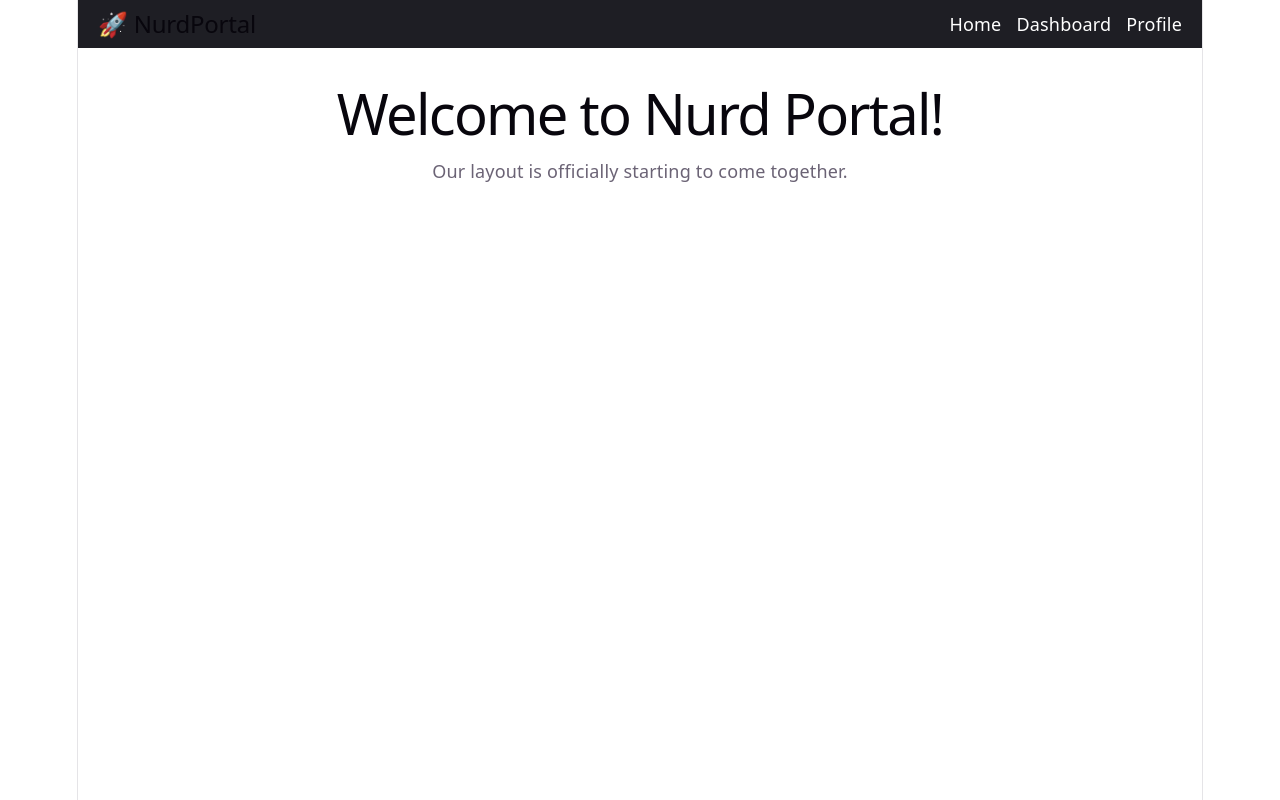
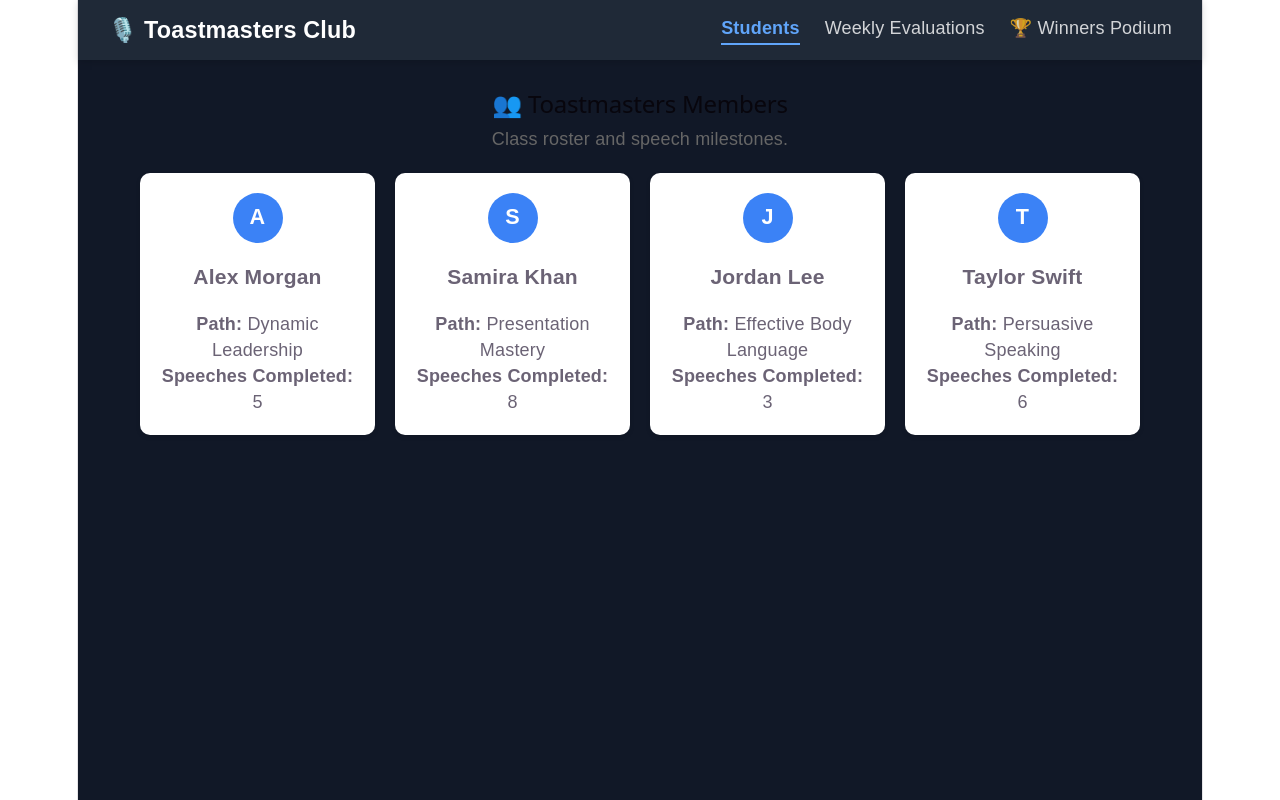
Before and after one commit to prabhashwaraSM/nurd-portal, a React (Vite) app: page / in a window 1280 px wide. Built offline with nearby package versions, Linux system fonts and the light colour scheme.

Commit message:
Toastmaster club website

```diff
--- a/src/App.jsx
+++ b/src/App.jsx
@@ -1,18 +1,21 @@
-// 1. Import your new Navbar component
+import { useState } from "react";
 import Navbar from "./components/Navbar";
+import Students from "./pages/Students";
+import Evaluations from "./pages/Evaluations";
+import Winners from "./pages/Winners";
 
 function App() {
-  const projectName = "Nurd Portal";
+  const [activeTab, setActiveTab] = useState("students");
 
   return (
-    <div>
-      {/* 2. Use the Navbar component like a custom HTML tag */}
-      <Navbar />
+    <div style={{ backgroundColor: "#111827", minHeight: "100vh", fontFamily: "sans-serif" }}>
+      <Navbar activeTab={activeTab} setActiveTab={setActiveTab} />
 
-      <div style={{ padding: "20px" }}>
-        <h1>Welcome to {projectName}!</h1>
-        <p>Our layout is officially starting to come together.</p>
-      </div>
+      <main>
+        {activeTab === "students" && <Students />}
+        {activeTab === "evaluations" && <Evaluations />}
+        {activeTab === "winners" && <Winners />}
+      </main>
     </div>
   );
 }
--- /dev/null
+++ b/src/Pages/Evaluations.jsx
@@ -0,0 +1,77 @@
+import { useState } from "react";
+
+function Evaluations() {
+  const [selectedStudent, setSelectedStudent] = useState("Alex Morgan");
+  const [scores, setScores] = useState({
+    gestures: 8,
+    smile: 9,
+    eyeContact: 7,
+    vocalVariety: 8,
+    speechStructure: 9,
+  });
+
+  const totalScore = Object.values(scores).reduce((sum, val) => sum + Number(val), 0);
+
+  const handleScoreChange = (criterion, value) => {
+    setScores((prev) => ({ ...prev, [criterion]: value }));
+  };
+
+  return (
+    <div style={styles.container}>
+      <h2>📋 Weekly Speech Evaluation</h2>
+      <p style={{ color: "#666" }}>Grade speaker performance across key communication metrics (1-10).</p>
+
+      <div style={styles.card}>
+        <label><strong>Select Student:</strong></label>
+        <select
+          value={selectedStudent}
+          onChange={(e) => setSelectedStudent(e.target.value)}
+          style={styles.select}
+        >
+          <option>Alex Morgan</option>
+          <option>Samira Khan</option>
+          <option>Jordan Lee</option>
+          <option>Taylor Swift</option>
+        </select>
+
+        <div style={styles.criteriaContainer}>
+          {[
+            { key: "gestures", label: "🤝 Natural Hand Gestures" },
+            { key: "smile", label: "😊 Confident Smile & Warmth" },
+            { key: "eyeContact", label: "👁️ Audience Eye Contact" },
+            { key: "vocalVariety", label: "🎙️ Vocal Variety & Projection" },
+            { key: "speechStructure", label: "📝 Speech Structure & Flow" },
+          ].map((item) => (
+            <div key={item.key} style={styles.scoreRow}>
+              <span>{item.label}: <strong>{scores[item.key]}/10</strong></span>
+              <input
+                type="range"
+                min="1"
+                max="10"
+                value={scores[item.key]}
+                onChange={(e) => handleScoreChange(item.key, e.target.value)}
+              />
+            </div>
+          ))}
+        </div>
+
+        <div style={styles.totalBox}>
+          <h3>Total Score: {totalScore} / 50</h3>
+          <button style={styles.submitBtn}>Submit Evaluation</button>
+        </div>
+      </div>
+    </div>
+  );
+}
+
+const styles = {
+  container: { padding: "30px", maxWidth: "700px", margin: "0 auto" },
+  card: { backgroundColor: "#fff", padding: "25px", borderRadius: "10px", boxShadow: "0 2px 8px rgba(0,0,0,0.1)" },
+  select: { width: "100%", padding: "10px", marginTop: "8px", marginBottom: "20px", borderRadius: "5px", border: "1px solid #ccc" },
+  criteriaContainer: { display: "flex", flexDirection: "column", gap: "15px" },
+  scoreRow: { display: "flex", justifyContent: "space-between", alignItems: "center" },
+  totalBox: { marginTop: "25px", paddingTop: "15px", borderTop: "2px solid #eee", textAlign: "center" },
+  submitBtn: { backgroundColor: "#2563eb", color: "#fff", border: "none", padding: "10px 20px", borderRadius: "5px", cursor: "pointer", fontSize: "1rem", marginTop: "10px" }
+};
+
+export default Evaluations;
--- /dev/null
+++ b/src/Pages/Students.jsx
@@ -0,0 +1,35 @@
+function Students() {
+  const sampleStudents = [
+    { id: 1, name: "Alex Morgan", path: "Dynamic Leadership", speechesGiven: 5 },
+    { id: 2, name: "Samira Khan", path: "Presentation Mastery", speechesGiven: 8 },
+    { id: 3, name: "Jordan Lee", path: "Effective Body Language", speechesGiven: 3 },
+    { id: 4, name: "Taylor Swift", path: "Persuasive Speaking", speechesGiven: 6 },
+  ];
+
+  return (
+    <div style={styles.container}>
+      <h2>👥 Toastmasters Members</h2>
+      <p style={{ color: "#666" }}>Class roster and speech milestones.</p>
+
+      <div style={styles.grid}>
+        {sampleStudents.map((student) => (
+          <div key={student.id} style={styles.card}>
+            <div style={styles.avatar}>{student.name.charAt(0)}</div>
+            <h3>{student.name}</h3>
+            <p><strong>Path:</strong> {student.path}</p>
+            <p><strong>Speeches Completed:</strong> {student.speechesGiven}</p>
+          </div>
+        ))}
+      </div>
+    </div>
+  );
+}
+
+const styles = {
+  container: { padding: "30px", maxWidth: "1000px", margin: "0 auto" },
+  grid: { display: "grid", gridTemplateColumns: "repeat(auto-fit, minmax(220px, 1fr))", gap: "20px", marginTop: "20px" },
+  card: { backgroundColor: "#fff", padding: "20px", borderRadius: "10px", textAlign: "center", boxShadow: "0 2px 5px rgba(0,0,0,0.1)" },
+  avatar: { width: "50px", height: "50px", borderRadius: "50%", backgroundColor: "#3b82f6", color: "#fff", display: "flex", alignItems: "center", justifyContent: "center", fontSize: "1.2rem", fontWeight: "bold", margin: "0 auto 10px" },
+};
+
+export default Students;
--- /dev/null
+++ b/src/Pages/Winners.jsx
@@ -0,0 +1,35 @@
+function Winners() {
+  const winners = [
+    { rank: "🥇 1st Place", name: "Samira Khan", score: "48/50", title: "Best Evaluated Speaker" },
+    { rank: "🥈 2nd Place", name: "Alex Morgan", score: "45/50", title: "Most Confident Smile" },
+    { rank: "🥉 3rd Place", name: "Taylor Swift", score: "43/50", title: "Best Gesture Expressiveness" },
+  ];
+
+  return (
+    <div style={styles.container}>
+      <h2>🏆 Weekly Winners Podium</h2>
+      <p style={{ color: "#666" }}>Top performers based on weekly evaluation scores.</p>
+
+      <div style={styles.podium}>
+        {winners.map((winner, idx) => (
+          <div key={idx} style={{ ...styles.card, borderTop: idx === 0 ? "5px solid gold" : "5px solid #cbd5e1" }}>
+            <h3 style={styles.rank}>{winner.rank}</h3>
+            <h2>{winner.name}</h2>
+            <p><strong>Score:</strong> {winner.score}</p>
+            <span style={styles.badge}>{winner.title}</span>
+          </div>
+        ))}
+      </div>
+    </div>
+  );
+}
+
+const styles = {
+  container: { padding: "30px", maxWidth: "900px", margin: "0 auto", textAlign: "center" },
+  podium: { display: "grid", gridTemplateColumns: "repeat(auto-fit, minmax(250px, 1fr))", gap: "20px", marginTop: "30px" },
+  card: { backgroundColor: "#fff", padding: "25px", borderRadius: "10px", boxShadow: "0 4px 10px rgba(0,0,0,0.08)" },
+  rank: { margin: "0 0 10px 0", fontSize: "1.4rem" },
+  badge: { display: "inline-block", backgroundColor: "#eff6ff", color: "#1d4ed8", padding: "5px 10px", borderRadius: "15px", fontSize: "0.85rem", marginTop: "10px", fontWeight: "bold" },
+};
+
+export default Winners;
--- a/src/components/Navbar.jsx
+++ b/src/components/Navbar.jsx
@@ -1,39 +1,67 @@
-function Navbar() {
+function Navbar({ activeTab, setActiveTab }) {
   return (
     <nav style={styles.nav}>
-      <h2 style={styles.logo}>🚀 NurdPortal</h2>
+      <div style={styles.brand} onClick={() => setActiveTab("students")}>
+        🎙️ Toastmasters Club
+      </div>
       <ul style={styles.links}>
-        <li style={styles.link}>Home</li>
-        <li style={styles.link}>Dashboard</li>
-        <li style={styles.link}>Profile</li>
+        <li
+          style={activeTab === "students" ? styles.activeLink : styles.link}
+          onClick={() => setActiveTab("students")}
+        >
+          Students
+        </li>
+        <li
+          style={activeTab === "evaluations" ? styles.activeLink : styles.link}
+          onClick={() => setActiveTab("evaluations")}
+        >
+           Weekly Evaluations
+        </li>
+        <li
+          style={activeTab === "winners" ? styles.activeLink : styles.link}
+          onClick={() => setActiveTab("winners")}
+        >
+          🏆 Winners Podium
+        </li>
       </ul>
     </nav>
   );
 }
 
-// A quick way to add simple styling directly in React!
 const styles = {
   nav: {
     display: "flex",
     justifyContent: "space-between",
     alignItems: "center",
-    padding: "10px 20px",
-    backgroundColor: "#1e1e24",
+    padding: "15px 30px",
+    backgroundColor: "#1f2937",
     color: "#fff",
+    boxShadow: "0 2px 8px rgba(0,0,0,0.15)",
   },
-  logo: {
-    margin: 0,
+  brand: {
+    fontSize: "1.3rem",
+    fontWeight: "bold",
+    cursor: "pointer",
   },
   links: {
     display: "flex",
     listStyle: "none",
-    gap: "15px",
+    gap: "25px",
     margin: 0,
     padding: 0,
   },
   link: {
     cursor: "pointer",
-  }
+    opacity: 0.8,
+    fontWeight: "500",
+  },
+  activeLink: {
+    cursor: "pointer",
+    fontWeight: "bold",
+    color: "#60a5fa",
+    borderBottom: "2px solid #60a5fa",
+    paddingBottom: "2px",
+  },
 };
 
 export default Navbar;
```
